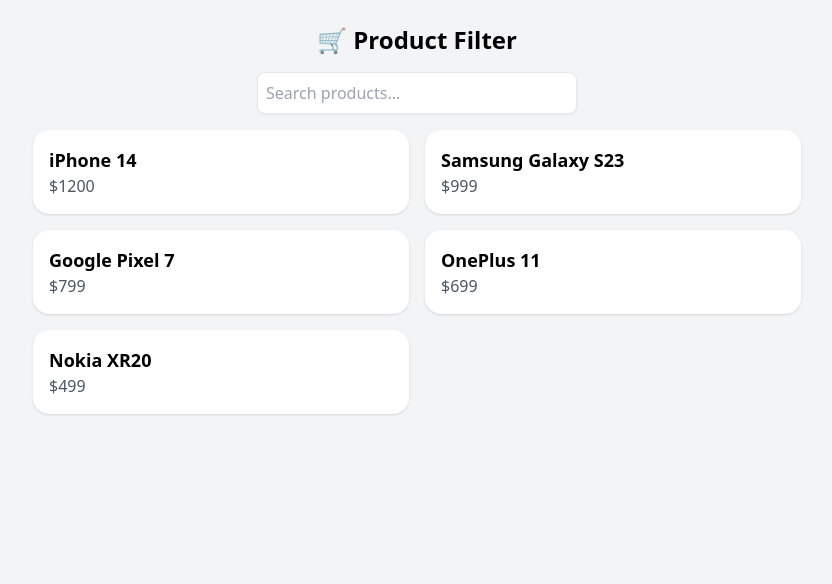
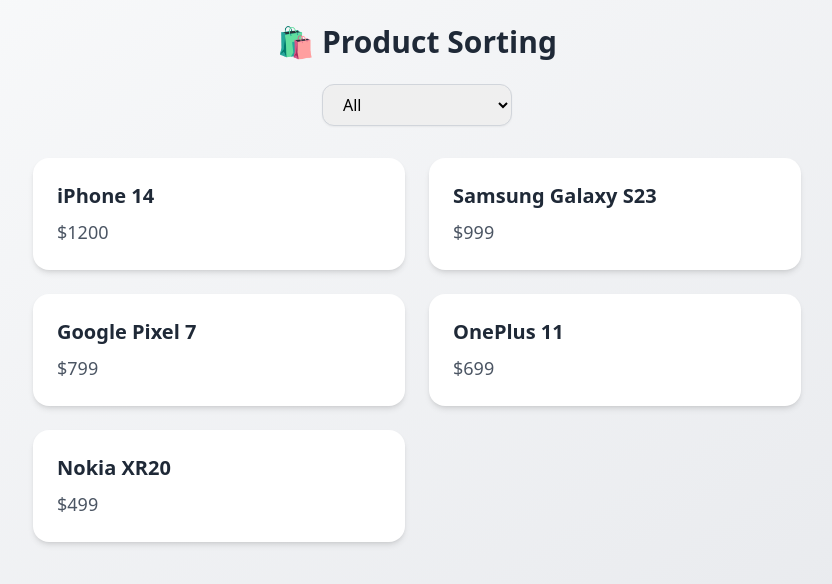
Before and after one commit to Cabdinasir64/Hooks, a React (Vite) app: page / in a window 1280 px wide. Shown: the top 584 px of the page, without its empty margins (223-1055 px from the left). Built offline with nearby package versions, Linux system fonts and the light colour scheme.

Commit message:
This is example2 of UseMemo with react hooks

```diff
--- a/src/App.jsx
+++ b/src/App.jsx
@@ -1,9 +1,9 @@
-import UseMemo1 from './UseMemo/usememo1';
+import UseMemo2 from './UseMemo/usememo2';
 function App() {
 
 
   return (
-     <UseMemo1 />
+     <UseMemo2 />
 
   );
 }
--- /dev/null
+++ b/src/UseMemo/usememo2.jsx
@@ -0,0 +1,55 @@
+import React, { useState, useMemo } from "react";
+
+export default function UseMemo2() {
+    const products = [
+        { id: 1, name: "iPhone 14", price: 1200 },
+        { id: 2, name: "Samsung Galaxy S23", price: 999 },
+        { id: 3, name: "Google Pixel 7", price: 799 },
+        { id: 4, name: "OnePlus 11", price: 699 },
+        { id: 5, name: "Nokia XR20", price: 499 },
+    ];
+
+    const [sortOrder, setSortOrder] = useState("all");
+
+    const sortedProducts = useMemo(() => {
+        let sorted = [...products];
+        if (sortOrder === "asc") {
+            sorted.sort((a, b) => a.price - b.price);
+        } else if (sortOrder === "desc") {
+            sorted.sort((a, b) => b.price - a.price);
+        }
+        return sorted;
+    }, [sortOrder, products]);
+
+    return (
+        <div className="min-h-screen bg-gradient-to-br from-gray-50 to-gray-200 flex flex-col items-center p-6">
+            <h1 className="text-3xl font-extrabold mb-6 text-gray-800">
+                🛍 Product Sorting
+            </h1>
+
+            <select
+                value={sortOrder}
+                onChange={(e) => setSortOrder(e.target.value)}
+                className="mb-8 px-4 py-2 rounded-xl border border-gray-300 shadow-sm focus:ring-2 focus:ring-blue-400 outline-none"
+            >
+                <option value="all">All</option>
+                <option value="asc">Price: Low → High</option>
+                <option value="desc">Price: High → Low</option>
+            </select>
+
+            <div className="grid grid-cols-1 md:grid-cols-2 gap-6 w-full max-w-3xl">
+                {sortedProducts.map((product) => (
+                    <div
+                        key={product.id}
+                        className="bg-white rounded-2xl shadow-md p-6 hover:shadow-lg transition"
+                    >
+                        <h2 className="text-xl font-semibold text-gray-800 mb-2">
+                            {product.name}
+                        </h2>
+                        <p className="text-lg text-gray-600">${product.price}</p>
+                    </div>
+                ))}
+            </div>
+        </div>
+    );
+}
```
